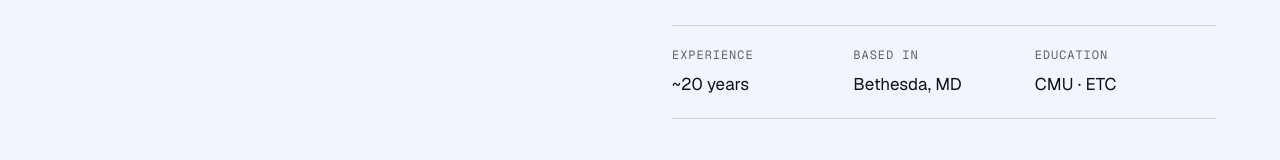
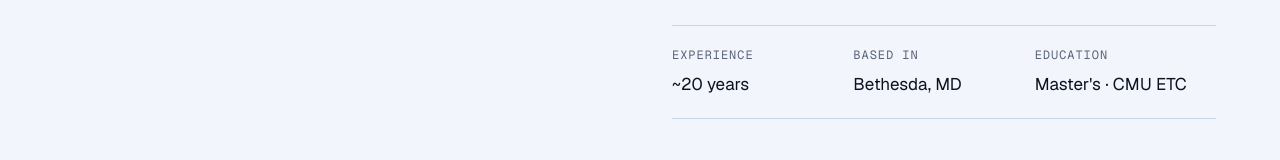
Before and after one commit to VanceWallace/portfolio, an Astro site: page / in a window 1280 px wide. Shown: the part 3720-3880 px from the top of the page. Built offline with nearby package versions, Linux system fonts and the light colour scheme; Astro itself is replaced by a stand-in of ours.

Commit message:
About: note CMU ETC degree is a master's
Co-Authored-By: Claude Opus 5.5 <noreply@anthropic.com>
Claude-Session: https://claude.ai/code/session_01NR2P2jziAZ7mB3BUCRgsVY

```diff
--- a/src/components/About.astro
+++ b/src/components/About.astro
@@ -14,7 +14,7 @@
       <div class="facts">
         <div><span class="label">Experience</span><span>~20 years</span></div>
         <div><span class="label">Based in</span><span>Bethesda, MD</span></div>
-        <div><span class="label">Education</span><span>CMU · ETC</span></div>
+        <div><span class="label">Education</span><span>Master's · CMU ETC</span></div>
       </div>
     </div>
   </div>
```
